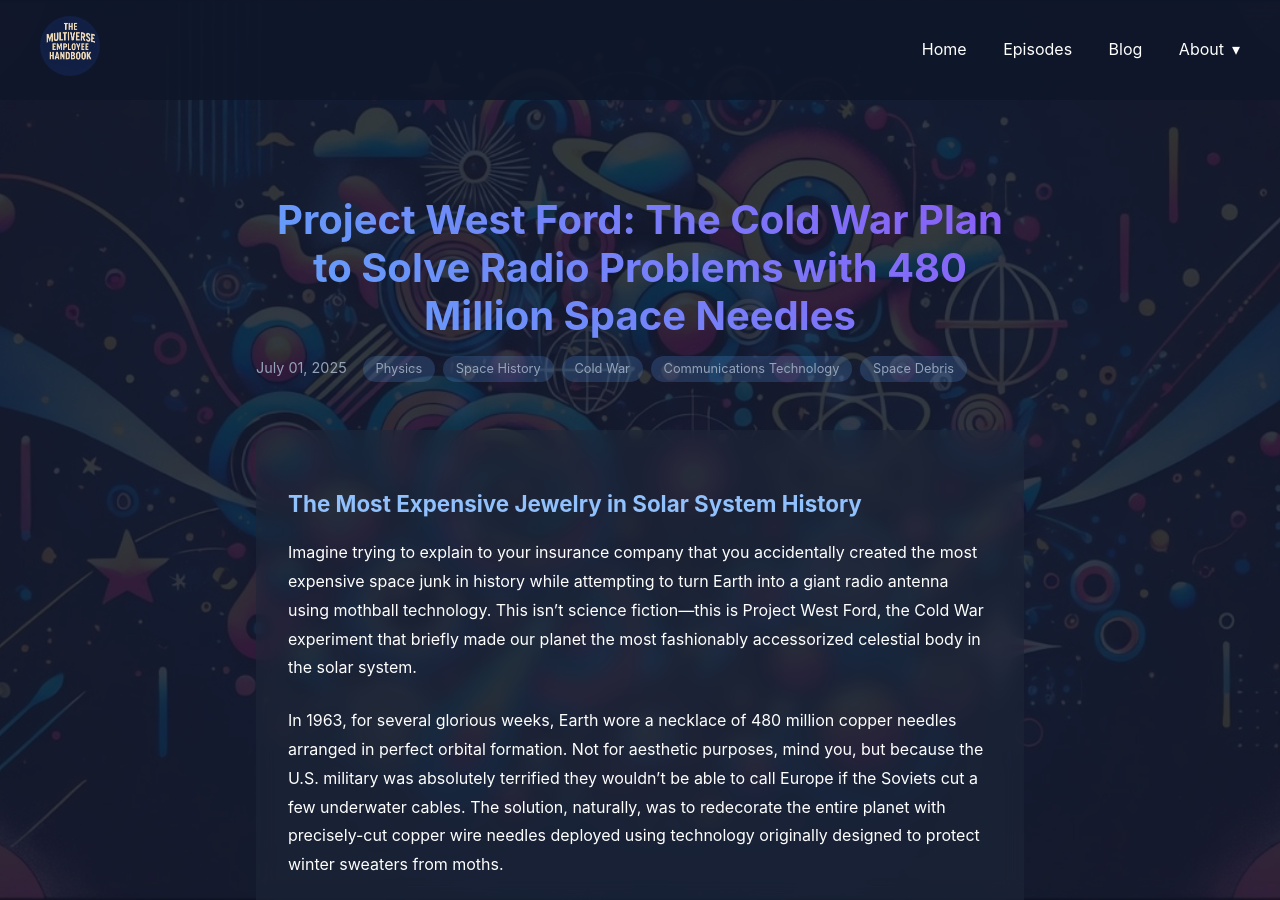
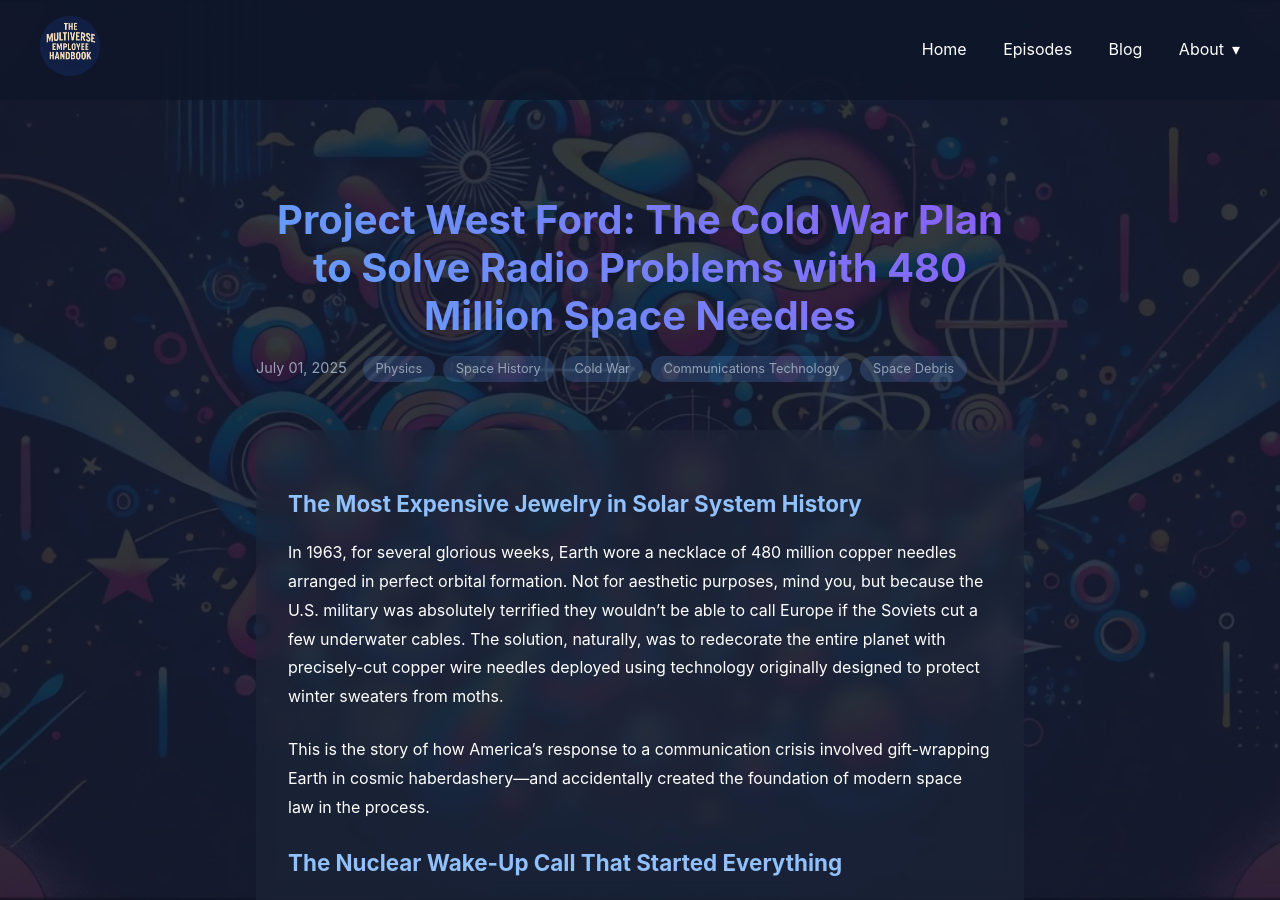
Before and after one commit to forward6/tmeh, a Jekyll site: the page built from _posts/2025-07-01-when-america-tried-to-gift-wrap-the-planet.md, in a window 1280 px wide and 900 px high. Built offline with Jekyll 4.4.1, drawn with Linux system fonts in a browser that asks for light colours.

Commit message:
Removed words

```diff
--- a/_posts/2025-07-01-when-america-tried-to-gift-wrap-the-planet.md
+++ b/_posts/2025-07-01-when-america-tried-to-gift-wrap-the-planet.md
@@ -7,8 +7,6 @@ categories: [Physics, Space History, Cold War, Communications Technology, Space
 ---
 
 ### The Most Expensive Jewelry in Solar System History
-
-Imagine trying to explain to your insurance company that you accidentally created the most expensive space junk in history while attempting to turn Earth into a giant radio antenna using mothball technology. This isn't science fiction—this is Project West Ford, the Cold War experiment that briefly made our planet the most fashionably accessorized celestial body in the solar system.
 
 In 1963, for several glorious weeks, Earth wore a necklace of 480 million copper needles arranged in perfect orbital formation. Not for aesthetic purposes, mind you, but because the U.S. military was absolutely terrified they wouldn't be able to call Europe if the Soviets cut a few underwater cables. The solution, naturally, was to redecorate the entire planet with precisely-cut copper wire needles deployed using technology originally designed to protect winter sweaters from moths.
 
```
